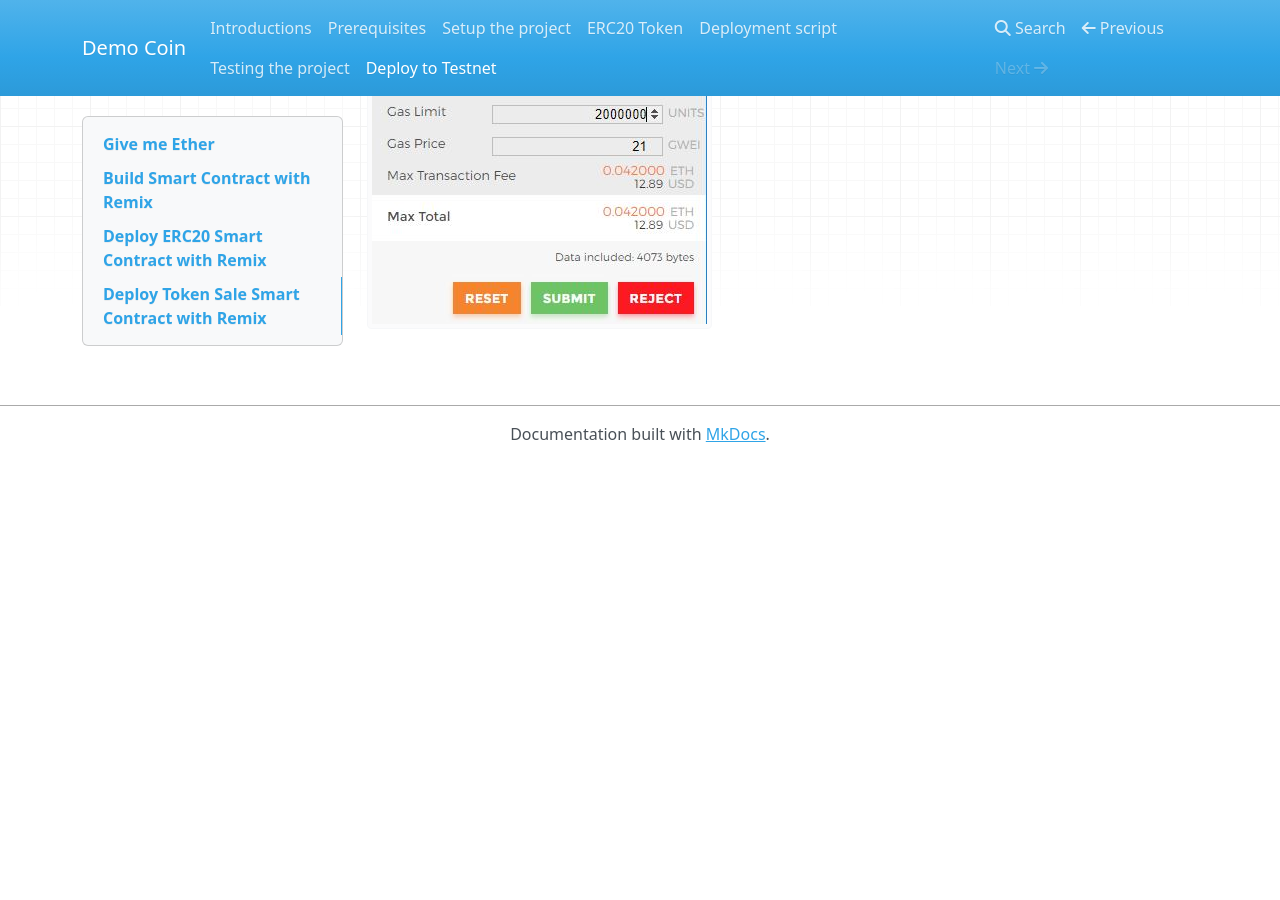
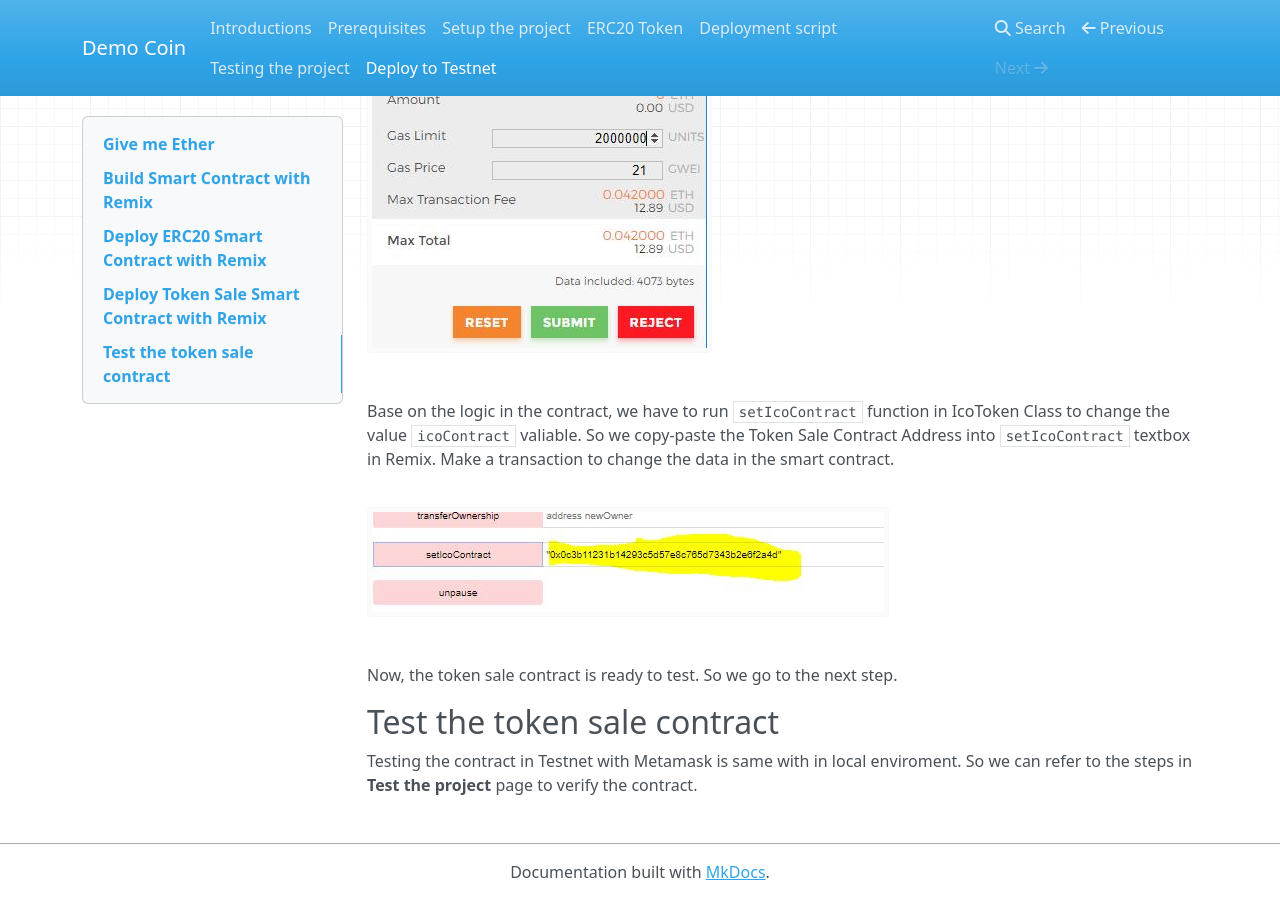
Before and after one commit to thanhson1085/DemoCoin, an MkDocs documentation site: the page built from docs/deploy_to_testnet.md, in a window 1280 px wide and 900 px high, scrolled down 8052 px. Built offline with MkDocs 1.6.1, drawn with Linux system fonts in a browser that asks for light colours; nearby versions of some CDN libraries; old or Windows-style settings are respelled for this version of MkDocs; before the commit the page ends 8514 px from its top, so only the background shows below that; some of the changed text lies outside the part shown.

Commit message:
test smart contract in the test net

```diff
--- a/docs/deploy_to_testnet.md
+++ b/docs/deploy_to_testnet.md
@@ -3,7 +3,7 @@ After finishing the smart contract in the local development environment, we shou
 There are many tools to deploy the smart contract to the testnets (you can do it with Truffle). In this tutorial, we will use two tools [Remix](https://github.com/ethereum/browser-solidity) and Metamask Wallet
 
 ## Give me Ether
-To deploy Smart Contract, we have to have Ether to pay for Gas, that is fees for the deployment.
+To deploy Smart Contract, we have to have Ether to pay for Gas, that is fees for the deployment. Following the steps below to get free ethers.
 
 Click **Metamask** on Chrome, select Testnet - Ropsten
 
@@ -89,3 +89,13 @@ Explaining as the below:
 And confirm the transaction with gasLimit `2000000`, gasPrice `21 Gwei`
 
 ![](https://raw.githubusercontent.com/thanhson1085/DemoCoin/master/images/33.JPG)
+
+Base on the logic in the contract, we have to run `setIcoContract` function in IcoToken Class to change the value `icoContract` valiable. So we copy-paste the Token Sale Contract Address into `setIcoContract` textbox in Remix. Make a transaction to change the data in the smart contract.
+
+![](https://raw.githubusercontent.com/thanhson1085/DemoCoin/master/images/34.JPG)
+
+Now, the token sale contract is ready to test. So we go to the next step.
+
+## Test the token sale contract
+
+Testing the contract in Testnet with Metamask is same with in local enviroment. So we can refer to the steps in **Test the project** page to verify the contract.
```
Also changed, not shown: images/34.JPG (added).
